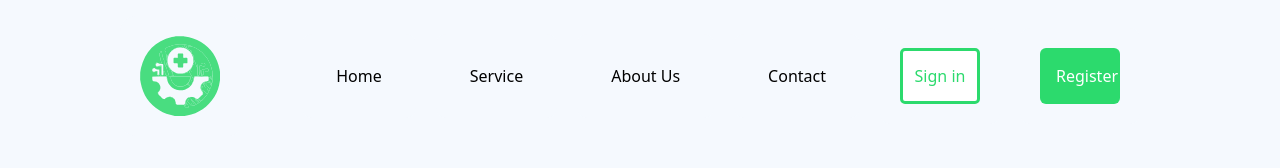
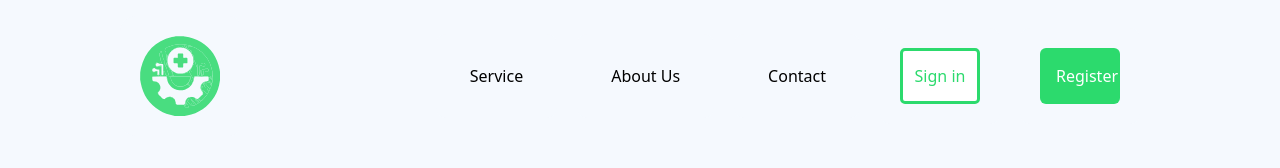
Before and after one commit to ReactersInc/telemedicine-frontend, a React (Create React App) app: page /register in a window 1280 px wide. Shown: the top 168 px of the page. Built offline with nearby package versions, Linux system fonts and the light colour scheme; the HTML template or start-up script is replaced by a standard one.

Commit message:
Update index.tsx

```diff
--- a/src/components/horizontalNav/index.tsx
+++ b/src/components/horizontalNav/index.tsx
@@ -69,11 +69,13 @@ function HorizontalNav() {
               setMenuOpen(!menuOpen);
             }}
           >
+
             <img
               src=".././static/navbar.svg"
               alt="Menu"
               className="w-full h-full"
             />
+
           </div>
         </div>
 
@@ -99,7 +101,7 @@ function HorizontalNav() {
             </li>
           </div>
           <div className="flex flex-col xl:flex-row items-center xl:text-base text-xs ">
-            <li className="list-none bg-[#f5f9fe]">
+            {/* <li className="list-none bg-[#f5f9fe]">
               <a
                 href="/#home"
                 onClick={() => {
@@ -109,7 +111,7 @@ function HorizontalNav() {
               >
                 Home
               </a>
-            </li>
+            </li> */}
             <li className="list-none bg-[#f5f9fe]">
               <a
                 href="/#service"
```
